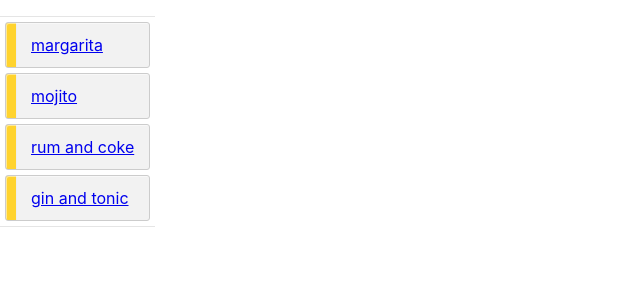
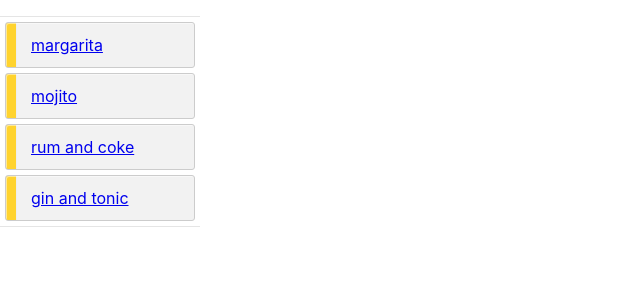
Before and after one commit to AlexStek/getCocktail, a Vue app: page /1 in a window 1280 px wide. Shown: the top 300 px of the page, without its empty margins (0-640 px from the left). Built offline with nearby package versions, Linux system fonts and the light colour scheme.

Commit message:
reponsive styles

```diff
--- a/src/components/NavList.vue
+++ b/src/components/NavList.vue
@@ -33,7 +33,7 @@ const isActive = (code: string) => {
 </script>
 
 <template>
-  <nav>
+  <nav class="navigation">
     <ul class="list">
       <li
         v-for="item in menu"
@@ -50,6 +50,12 @@ const isActive = (code: string) => {
 </template>
 
 <style scoped lang="scss">
+.navigation {
+  @media screen and (min-width: 768px) {
+    flex-basis: 200px;
+    flex-shrink: 0;
+  }
+}
 .list {
   max-height: 390px;
   border: 1px solid rgba(0, 0, 0, 0.1);
--- a/src/components/NotFound.vue
+++ b/src/components/NotFound.vue
@@ -12,8 +12,10 @@
 .wrapper {
   position: fixed;
   z-index: 100;
-  height: 100%;
-  width: 100%;
+  left: 0;
+  right: 0;
+  top: 0;
+  bottom: 0;
   display: flex;
   flex-direction: column;
   justify-content: center;
```
